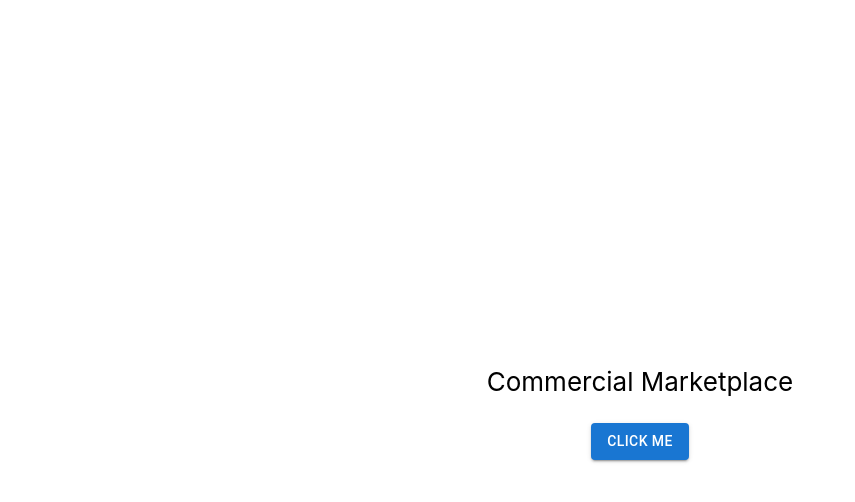
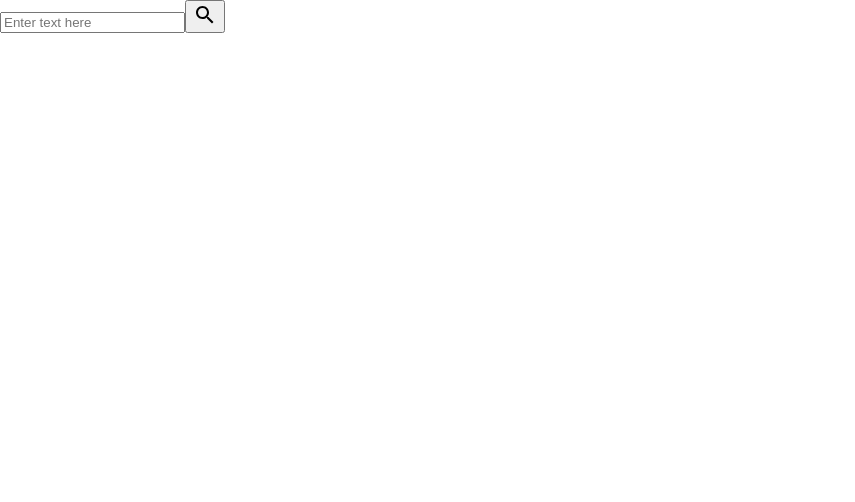
Before and after one commit to hoffay/NW-Marketplace, a React (Create React App) app in the folder commercial-marketplace/: page / in a window 1280 px wide. Shown: the top 502 px of the page, without its empty margins (0-855 px from the left). Built offline with nearby package versions, Linux system fonts and the light colour scheme.

Commit message:
Add mui-icons package placeholder text for searchbar and formatting changes

```diff
--- a/commercial-marketplace/package.json
+++ b/commercial-marketplace/package.json
@@ -5,6 +5,7 @@
   "dependencies": {
     "@emotion/react": "^11.7.1",
     "@emotion/styled": "^11.6.0",
+    "@mui/icons-material": "^5.3.1",
     "@mui/material": "^5.3.1",
     "@testing-library/jest-dom": "^5.16.1",
     "@testing-library/react": "^12.1.2",
--- a/commercial-marketplace/src/App.js
+++ b/commercial-marketplace/src/App.js
@@ -1,16 +1,17 @@
 import './App.css';
-import Button from '@mui/material/Button';
+import Searchbar from './Components/Searchbar/Searchbar';
+import LCSButton1 from './Components/Header/Header';
 
 function App() {
   return (
-    <div className="App">
-      <header className="App-header">
-        <p>Commercial Marketplace</p>
-        <Button color="primary" variant="contained">
-        Click Me
-      </Button>
-      </header>
-    </div>
+    <main>
+      <div>
+        <header />
+      </div>
+      <div>
+        <Searchbar placeholder="Enter text here" />
+      </div>
+    </main>
   );
 }
 
--- a/commercial-marketplace/src/Components/Searchbar/Searchbar.js
+++ b/commercial-marketplace/src/Components/Searchbar/Searchbar.js
@@ -1,5 +1,5 @@
 import React, { useState } from "react";
-//import SearchIcon from '@mui/icons/Search';
+import SearchIcon from '@mui/icons-material/Search';
 import "./Searchbar.css";
 
 
@@ -11,8 +11,9 @@ function Searchbar({ placeholder, data }) {
                     type="text"
                     placeholder={placeholder}>
                 </input>
-                <button type="submit" className="searchButton"></button>
-                <div className="searchIcon"></div>
+                <button type="submit" className="searchButton">
+                    <SearchIcon />
+                </button>
             </div>
         </div>
     )
```
Also changed, not shown: 1 other file (tests, documents, lock files or other folders).
